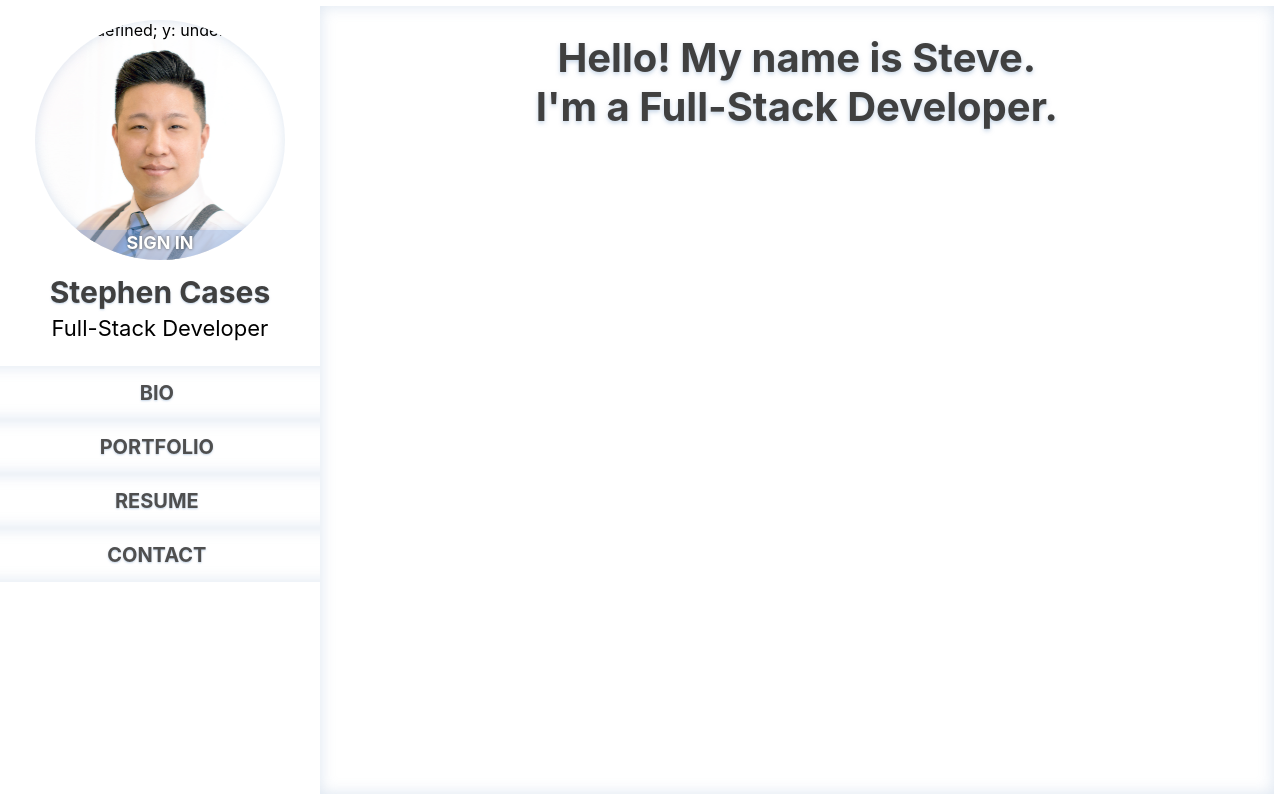
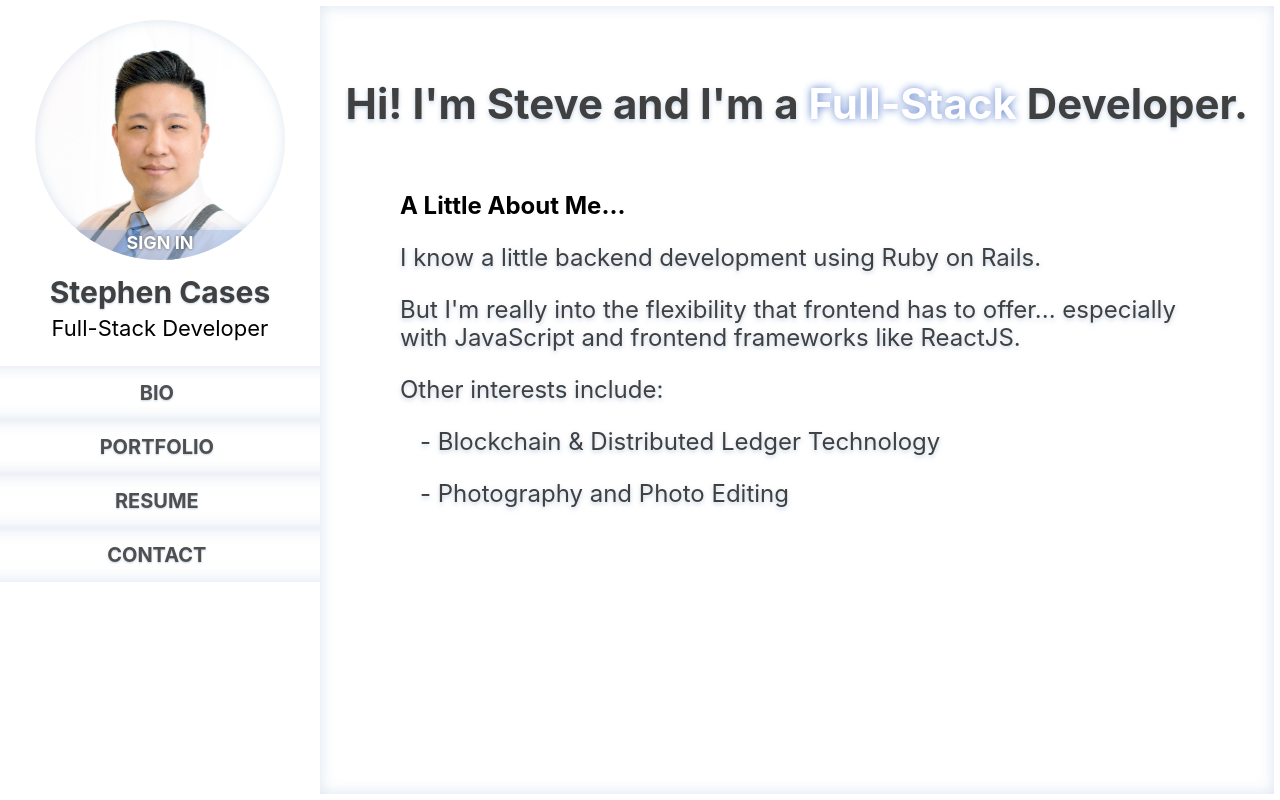
Before and after one commit to builtforsomethingbigger/stephencases.com, a React (Create React App) app: page /bio in a window 1280 px wide. Built offline with nearby package versions, Linux system fonts and the light colour scheme; no server answers.

Commit message:
Started on BioPage content

```diff
--- a/src/App.js
+++ b/src/App.js
@@ -1,5 +1,4 @@
 import React from 'react';
-// import axios from 'axios'
 import {Switch, Route} from 'react-router-dom'
 import Home from './components/Home'
 import ProfileBanner from './components/profile/ProfileBanner'
@@ -11,6 +10,7 @@ import Resume from './components/main/Resume'
 import './styles/App.css';
 
 const resumeAPI = 'http://localhost:3001/resumes'
+const bioAPI = 'http://localhost:3001/bios'
 
 export default class App extends React.Component{
 
@@ -19,7 +19,8 @@ export default class App extends React.Component{
     this.state = {
       isLoggedIn: false,
       user: {},
-      entries: []
+      entries: [],
+      bio: []
      };
   }
 
@@ -27,7 +28,20 @@ export default class App extends React.Component{
   componentDidMount() {
     this.loginStatus()
     this.fetchResumes()
+    this.fetchBio()
   }
+
+  fetchResumes = () => {
+    fetch(resumeAPI)
+    .then(res=>res.json())
+    .then(entries => this.setState({ entries }))
+  }
+  fetchBio = () => {
+    fetch(bioAPI)
+    .then(res=>res.json())
+    .then(bio => this.setState({ bio }))
+  }
+
 
 
 //LOGIN FUNCTIONS
@@ -67,11 +81,6 @@ export default class App extends React.Component{
   }
 //END LOGIN FUNCTIONS
 
-  fetchResumes = () => {
-    fetch(resumeAPI)
-    .then(res=>res.json())
-    .then(entries => this.setState({ entries }))
-  }
 
 
   render(){
@@ -92,13 +101,18 @@ export default class App extends React.Component{
             )}/>
             <div id="Main">
               <Route exact path='/bio'  render={routerProps => (
-                <Bio  {...routerProps} />
+                <Bio  {...routerProps}
+                  bio={this.state.bio}
+                />
               )}/>
               <Route exact path='/portfolio'  render={routerProps => (
-                <Portfolio  {...routerProps} />
+                <Portfolio  {...routerProps}
+                />
               )}/>
               <Route exact path='/resume'  render={routerProps => (
-                <Resume  {...routerProps} entries={this.state.entries} />
+                <Resume  {...routerProps}
+                  entries={this.state.entries}
+                />
               )}/>
               {/* <Route exact path='/crm/new-post' component={<PostForm />}/> */}
             </div>
--- a/src/components/main/Bio.js
+++ b/src/components/main/Bio.js
@@ -1,15 +1,21 @@
 import React from 'react'
-import '../../styles/Main.css';
 import '../../styles/Bio.css';
 
-export default class Bio extends React.Component{
-    render(){
-        return(
-            <div id="Bio">
-                <div className="bio-header">
-                    <h1>Hello! My name is Steve.<br/>I'm a Full-Stack Developer.</h1>
-                </div>
+ const Bio = () => {
+    return(
+        <div id="Bio">
+            <div className="bio-header">
+                <p className="bio-intro">Hi! I'm Steve and I'm a <span className="full-stack">Full-Stack</span> Developer.</p>
             </div>
-        )
-    }
+            <div className="bio-body">
+                <h2>A Little About Me...</h2>
+                <p className="bio-content">I know a little backend development using Ruby on Rails.</p>
+                <p className="bio-content">But I'm really into the flexibility that frontend has to offer... especially with JavaScript and frontend frameworks like ReactJS.</p>
+                <p className="bio-content">Other interests include:</p>
+                <p className="bio-content pad-L-20">- Blockchain &amp; Distributed Ledger Technology</p>
+                <p className="bio-content pad-L-20">- Photography and Photo Editing</p>
+            </div>
+        </div>
+    )
 }
+export default Bio
--- a/src/components/main/Resume.js
+++ b/src/components/main/Resume.js
@@ -1,6 +1,5 @@
 import React from 'react'
 import Entry from './Entry'
-import '../../styles/Main.css';
 import '../../styles/Resume.css';
 
  const Resume = (props) => {
--- a/src/components/profile/ProfileBanner.js
+++ b/src/components/profile/ProfileBanner.js
@@ -1,33 +1,10 @@
 import React from 'react'
 import Nav from '../nav/Nav'
+import {Link} from 'react-router-dom'
 import { useEffect, useState } from 'react'
 import '../../styles/ProfileBanner.css';
 
 const ProfileBanner = () => {
-
-    const [x, setX] = useState()
-    const [y, setY] = useState()
-    useEffect(
-        () => {
-        const update = (e) => {
-            setX(e.x)
-            setY(e.y)
-        }
-        window.addEventListener('mousemove', update)
-        window.addEventListener('touchmove', update)
-        return () => {
-            window.removeEventListener('mousemove', update)
-            window.removeEventListener('touchmove', update)
-        }
-        },
-        [setX, setY]
-    )
-
-    const returnStatement = () => {
-        if (x > 215 && x < 235 && y > 125 && y < 133){
-            return "block"
-        }
-    }
 
     const showEditBtn = e => {
         return "block"
@@ -37,8 +14,9 @@ const ProfileBanner = () => {
         <div id="ProfileBanner">
             <div className="menuBtn">≡</div>
             <div id="ProfilePicture" onDoubleClick={() => showEditBtn()}>
-                <div>{`x: ${x}; y: ${y};`}<br/>{returnStatement()}</div>
-                <div className="signin-btn" style={{display: showEditBtn()}}>SIGN IN</div>
+                <Link to='/login'>
+                    <div className="signin-btn" style={{display: showEditBtn()}}>SIGN IN</div>
+                </Link>
             </div>
             <div id="ProfileInfo">
                 <span className="profile-name">Stephen Cases</span>
--- a/src/styles/App.css
+++ b/src/styles/App.css
@@ -5,28 +5,6 @@ body{
   -o-background-size: cover;
   background-size: cover;
   background-blend-mode: overlay;
-
-  /* animation-name: gradient;
-  animation-duration: 10s;
-  animation-iteration-count: infinite;
-  animation-timing-function: ease-in-out; */
-}
-  @keyframes gradient {
-    0%  {
-      background-color:rgba(0, 253, 17, 0.4);
-    }
-    20% {
-      background-color:rgba(0, 170, 255, 0.4);
-    }
-    55%  {
-      background-color:rgba(254, 9, 91, 0.4);
-    }
-    90%  {
-      background-color:rgba(254, 229, 9, 0.4);
-    }
-    100% {
-      background-color:rgba(0, 253, 17, 0.4);
-    }
 }
 #root{
   position: absolute;
@@ -42,8 +20,29 @@ body{
   width: 100%;
   min-width: 1000px;
   max-width: 1500px;
-  background-color: rgba(255, 255, 255, 0.9);
+  /* background: url('https://www.myfreetextures.com/wp-content/uploads/2011/06/brushedsteel7.jpg');
+  -webkit-background-size: cover;
+  -moz-background-size: cover;
+  -o-background-size: cover;
+  background-size: cover; */
+  /* background-blend-mode: overlay; */
+  background-color: rgba(255, 255, 255, 0.6);
   box-shadow: 0px 0px 100px rgba(98, 109, 120, 0.621);
+  animation-name: gradient;
+  animation-duration: 10s;
+  animation-iteration-count: infinite;
+  animation-timing-function: ease-in-out;
+}
+  @keyframes gradient {
+    0%  {
+      box-shadow: 0px 0px 80px rgba(98, 109, 120, 0.6);
+    }
+    50%  {
+      box-shadow: 0px 0px 100px rgba(143, 171, 197, 0.9);
+    }
+    100% {
+      box-shadow: 0px 0px 80px rgba(98, 109, 120, 0.6);
+    }
 }
 
 #Main{
@@ -57,11 +56,18 @@ body{
   background-color: white;
   overflow: hidden;
 }
+#Main:hover{
+  box-shadow: inset 0px 0px 15px rgba(138, 169, 205, 0.5);
+}
+
+
 
 li{
   list-style: none;
 }
-
+.pad-L-20{
+  padding-left: 20px;
+}
 
 .App-header {
   background-color: #282c34;
--- a/src/styles/Bio.css
+++ b/src/styles/Bio.css
@@ -11,8 +11,53 @@
     display: inline-block;
     width: 100%;
     height: fit-content;
-    font-size: 20px;
+    top: 30px;
+}
+.bio-intro{
+    font-size: 42px;
+    font-weight: bold;
     color: rgb(64, 64, 64);
     text-align: center;
     text-shadow: 0px 2px 4px rgba(138, 169, 205, 0.5);
 }
+.bio-body{
+    padding: 30px 80px;
+}
+.bio-content{
+    font-size: 24px;
+    line-height: 28px;
+    color: rgb(64, 64, 64);
+    text-align: left;
+    text-shadow: 0px 2px 4px rgba(138, 169, 205, 0.5);
+}
+.full-stack{
+    animation-name: fullStack;
+    animation-duration: 2s;
+    animation-iteration-count: infinite;
+    animation-timing-function: ease-in-out;
+}
+  @keyframes fullStack {
+    0%  {
+        color: rgb(151, 193, 241);
+        text-shadow: 0px 0px 2px rgb(121, 133, 159);
+    }
+    50%  {
+        color: rgb(255, 255, 255);
+        text-shadow: 0px 0px 8px rgb(94, 129, 205);
+    }
+    100% {
+        color: rgb(151, 193, 241);
+        text-shadow: 0px 0px 2px rgb(121, 133, 159);
+    }
+  }
+
+
+
+@media only screen and (max-width: 724px){
+    .bio-intro{
+        font-size: 35px;
+    }
+    .bio-body{
+        padding: 0px 30px;
+    }
+}
--- a/src/styles/Main.css
+++ /dev/null
@@ -1,33 +0,0 @@
-#Main{
-    position: relative;
-    display: block;
-    float: left;
-    width: 74.5%;
-    height: 98.4vh;
-    top: .8vh;
-    box-shadow: inset 0px 0px 15px rgba(138, 169, 205, 0.3);
-    background-color: white;
-    overflow: hidden;
-}
-
-
-
-
-
-@media only screen and (max-width: 1025px){
-    #Main{
-        width: 100%;
-        min-width: 100%;
-        height: 69vh;
-        top:0;
-    }
-}
-
-@media only screen and (max-width: 415px){
-    #Main{
-        width: 100%;
-        min-width: 100%;
-        height: 67vh;
-        top:0;
-    }
-}
--- a/src/styles/Nav.css
+++ b/src/styles/Nav.css
@@ -24,13 +24,13 @@
     left: -11%;
     font-size: 20px;
     padding: 15px 0px 15px 0px;
-    box-shadow: inset 0px 0px 15px rgba(138, 169, 205, 0.3);
+    box-shadow: inset 0px 0px 15px rgba(130, 164, 204, 0.3);
     cursor: pointer;
 }
 .navOptions:hover{
     transform: scale(1.05);
     text-shadow: 0px 1px 2px rgba(138, 169, 205, 0.2);
-    box-shadow: 0px 0px 8px rgb(138, 169, 205, 0.3);
+    box-shadow: 0px 0px 15px rgb(138, 169, 205, 0.3);
 }
 .navOptions:active{
     text-shadow: none;
@@ -40,7 +40,7 @@
     color: rgb(79, 79, 79);
 }
 .text-grey:hover{
-    color: rgb(95, 128, 165);
+    color: rgb(75, 141, 217);
 }
 
 
--- a/src/styles/ProfileBanner.css
+++ b/src/styles/ProfileBanner.css
@@ -25,6 +25,9 @@
     box-shadow: inset 0px 0px 12px rgba(138, 169, 205, 0.3);
     border-radius: 50%;
     overflow: hidden;
+}
+#ProfilePicture:hover{
+    box-shadow: inset 0px 0px 10px rgba(138, 169, 205, 0.5);
 }
 .signin-btn{
     position: absolute;
@@ -57,9 +60,6 @@
 .signin-btn:hover{
     text-shadow: 0px 0px 3px rgb(86, 86, 86);
     bottom: 2px;
-}
-#ProfilePicture:hover{
-    box-shadow: inset 0px 0px 8px rgba(138, 169, 205, 0.5);
 }
 .profile-name{
     position: relative;
--- a/src/styles/Resume.css
+++ b/src/styles/Resume.css
@@ -20,7 +20,7 @@
     position: relative;
     display: block;
     float: left;
-    top: 1.5px;
+    top: 0;
     left: -10px;
     width: 12%;
     color: rgb(79, 79, 79);
@@ -72,7 +72,7 @@
     }
   }
 .entry-description{
-    margin-top: -20px;
+    margin-top: -22px;
 }
 .entry-description-company{
     color: rgb(90, 90, 90);
```
Also changed, not shown: src/components/scases/Login.js (+10 -3 lines), src/styles/Login.css (+18 -3 lines), src/images/Chance.png (added).
